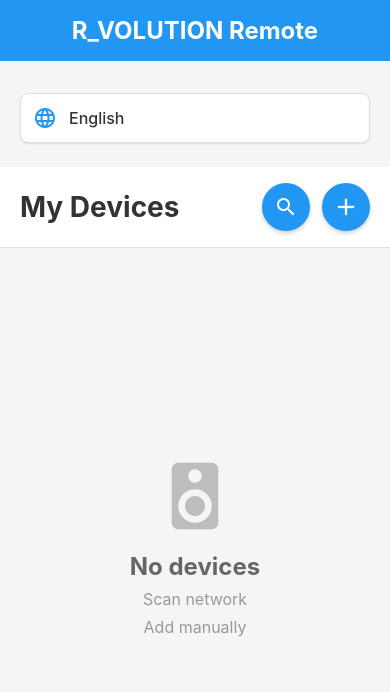
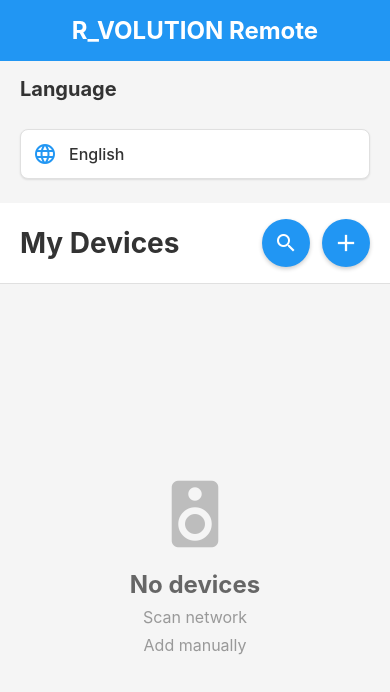
Before and after one commit to jacquesbens/Rvolution-Remote-Control, a React Native app: screen /Devices in a window 390 px wide. Shown: the top 692 px of the page. Built offline with nearby package versions, Linux system fonts and the light colour scheme.

Commit message:
Add language title

```diff
--- a/screens/DevicesScreen.tsx
+++ b/screens/DevicesScreen.tsx
@@ -250,6 +250,7 @@
       </View>
 
       <View style={styles.languageSelectorContainer}>
+        <Text style={styles.languageSectionTitle}>{t.language}</Text>
         <LanguageSelector />
       </View>
 
@@ -454,6 +455,12 @@
     paddingTop: 16,
     paddingBottom: 8,
     backgroundColor: '#f5f5f5',
+  },
+  languageSectionTitle: {
+    fontSize: 20,
+    fontWeight: 'bold',
+    color: '#333',
+    marginBottom: 12,
   },
   header: {
     flexDirection: 'row',
```
